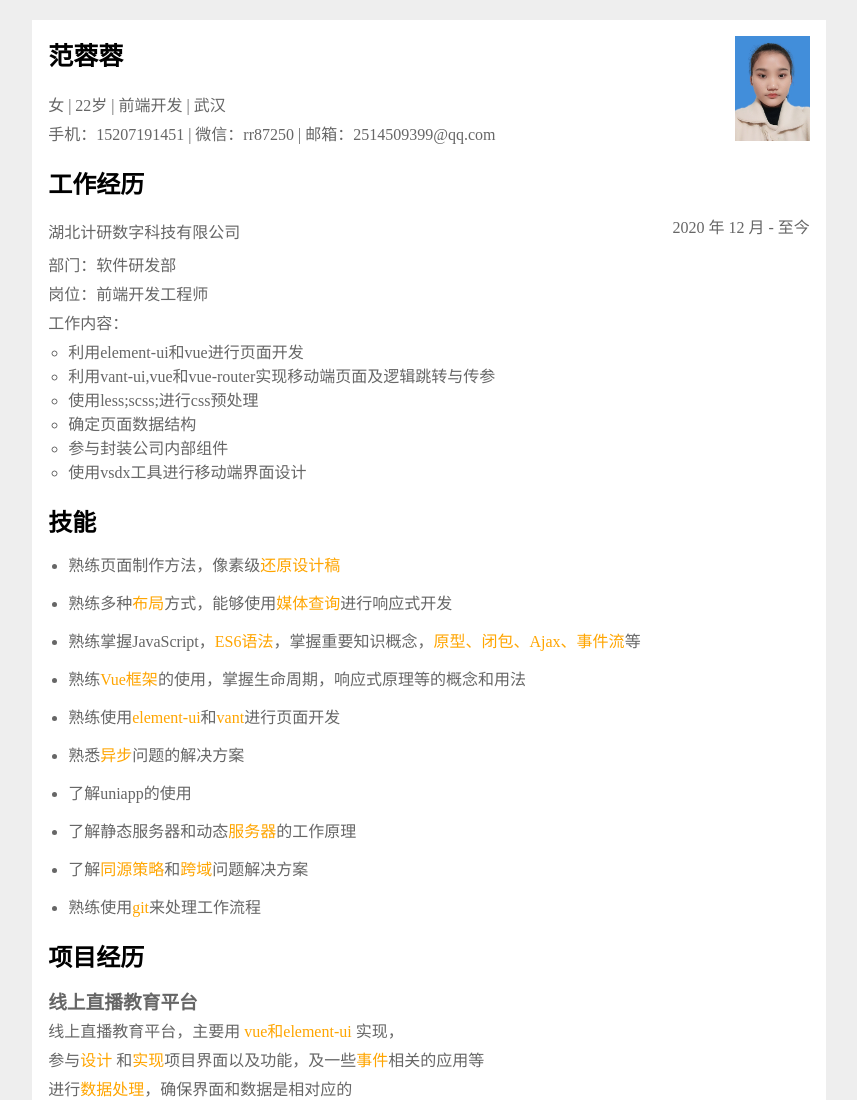
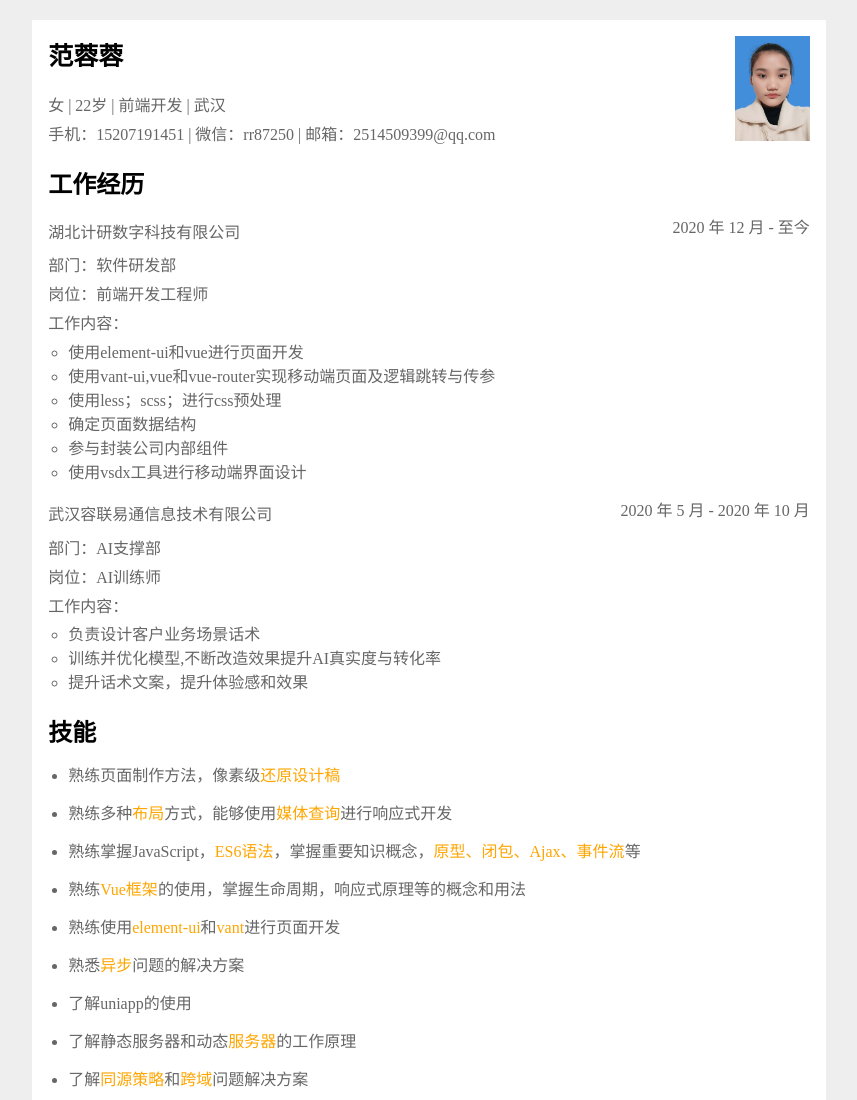
Before and after one commit to Fanrongrong-123/cv-job, a website: page src/index.html in a window 1280 px wide. Shown: the top 1100 px of the page, without its empty margins (211-1068 px from the left). Drawn offline with Linux system fonts and the light colour scheme.

Commit message:
改了下打印的样式

```diff
--- a/src/index.html
+++ b/src/index.html
@@ -44,12 +44,32 @@
           <p>岗位：前端开发工程师</p>
           <p>工作内容：</p>
           <ul>
-            <li>利用element-ui和vue进行页面开发</li>
-            <li>利用vant-ui,vue和vue-router实现移动端页面及逻辑跳转与传参</li>
-            <li>使用less;scss;进行css预处理</li>
+            <li>使用element-ui和vue进行页面开发</li>
+            <li>使用vant-ui,vue和vue-router实现移动端页面及逻辑跳转与传参</li>
+            <li>使用less；scss；进行css预处理</li>
             <li>确定页面数据结构</li>
             <li>参与封装公司内部组件</li>
             <li>使用vsdx工具进行移动端界面设计</li>
+          </ul>
+        </li>
+      </ol>
+      <ol>
+        <li>
+          <header class="time">
+            <p>武汉容联易通信息技术有限公司</p>
+            <span>
+              <span class="time2">时间： </span> <time>2020 年 5 月</time>
+              -
+              <time>2020 年 10 月</time>
+            </span>
+          </header>
+          <p>部门：AI支撑部</p>
+          <p>岗位：AI训练师</p>
+          <p>工作内容：</p>
+          <ul>
+            <li>负责设计客户业务场景话术</li>
+            <li>训练并优化模型,不断改造效果提升AI真实度与转化率</li>
+            <li>提升话术文案，提升体验感和效果</li>
           </ul>
         </li>
       </ol>
@@ -77,8 +97,8 @@
             <h3> 线上直播教育平台</h3>
           </header>
           <p>线上直播教育平台，主要用 <strong>vue和element-ui</strong> 实现，</p>
-          <p>参与<strong>设计</strong> 和<strong>实现</strong>项目界面以及功能，及一些<strong>事件</strong>相关的应用等</p>
-          <p>进行<strong>数据处理</strong>，确保界面和数据是相对应的</p>
+          <p class="page1">参与<strong>设计</strong> 和<strong>实现</strong>项目界面以及功能，及一些<strong>事件</strong>相关的应用等</p>
+          <p class="page2">进行<strong>数据处理</strong>，确保界面和数据是相对应的</p>
           <p>表格<strong>增删改查</strong>的数据及逻辑处理</p>
           <p>封装 <strong>购物车</strong> <strong>评论，商品信息</strong>等小组件</p>
           <p>使用<strong>vue-router</strong>进行页面跳转</p>
@@ -165,7 +185,7 @@
       </ol>
     </section>
     <section class="other">
-      <h2 class="page2">代码仓库及博客</h2>
+      <h2>代码仓库及博客</h2>
       <ol>
         <li><a href="https://gitee.com/fan-rongrong/projects">gitee</a>：目前已有181次提交</li>
         <li><a href="https://github.com/Fanrongrong-123?tab=repositories">github</a>：目前已有321次提交</li>
--- a/src/style.css
+++ b/src/style.css
@@ -114,6 +114,9 @@ p, li {
     .page2 {
         padding: 20px 0 0 0;
     }
+    .page1{
+        margin-bottom: 20px;
+    }
 }
 
 /*phone css*/
```
Also changed, not shown: dist/index.html, 5 other files.
